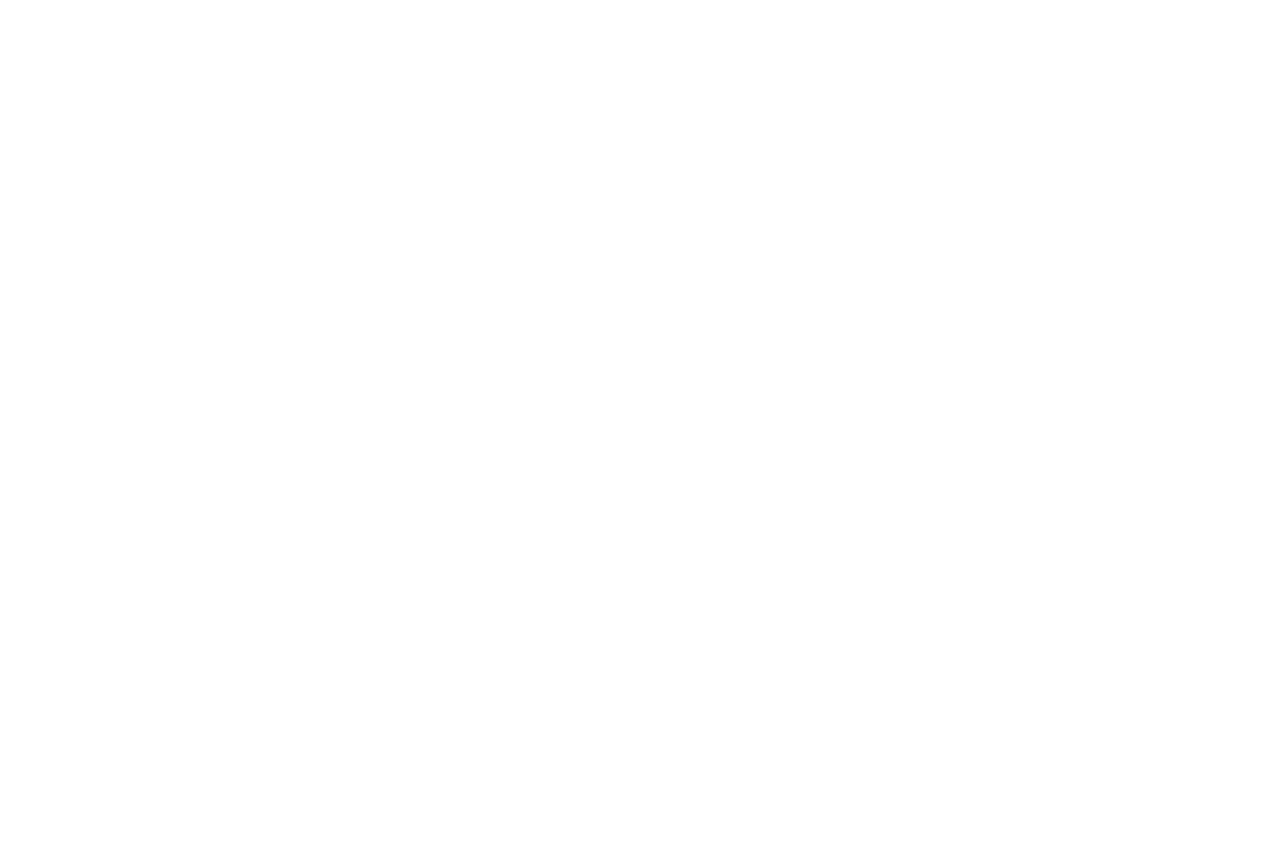
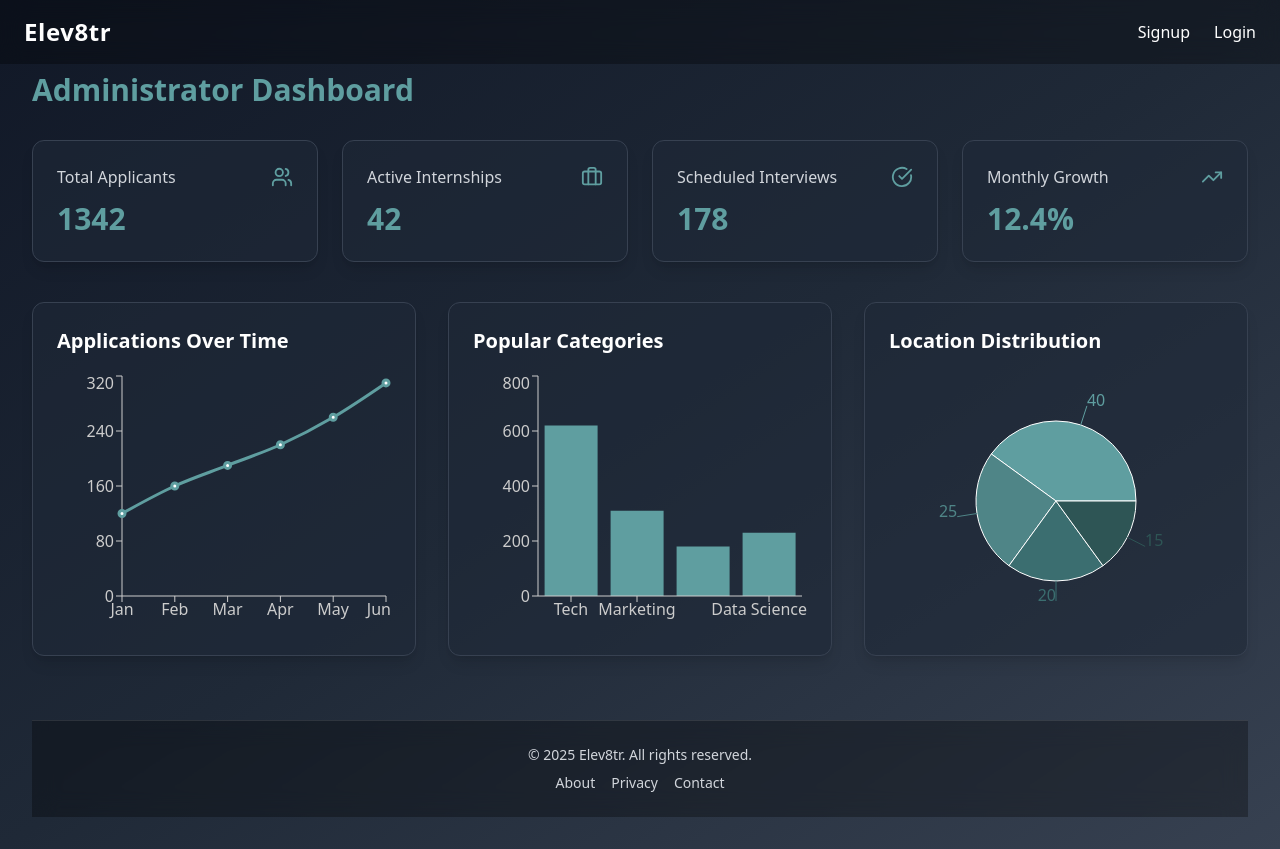
Before and after one commit to daviinaa/Elev8tr, a React (Vite) app in the folder Client/: page /AdminDashboard in a window 1280 px wide. Before the commit this address had no page. Before the commit the page ends 800 px from the top, so only its background shows below. Built offline with nearby package versions, Linux system fonts and the light colour scheme.

Commit message:
Addition of admin dashboard

```diff
--- a/Client/package.json
+++ b/Client/package.json
@@ -16,7 +16,8 @@
     "react": "^19.1.1",
     "react-dom": "^19.1.1",
     "react-icons": "^5.5.0",
-    "react-router-dom": "^7.9.3"
+    "react-router-dom": "^7.9.3",
+    "recharts": "^3.3.0"
   },
   "devDependencies": {
     "@eslint/js": "^9.36.0",
--- a/Client/src/App.jsx
+++ b/Client/src/App.jsx
@@ -7,6 +7,7 @@ import InternshipList from "./Pages/InternshipList";
 import InternshipDetails from "./Pages/InternshipDetails";
 import InternshipApply from "./Pages/InternshipApplication";
 import InternshipScheduling from "./Pages/InternshipScheduling";
+import AdminDashboard from "./Pages/AdminDashboard";
 
 function App() {
   return (
@@ -19,6 +20,7 @@ function App() {
         <Route path="/internships" element={<InternshipList />} />
         <Route path="/internships/:id" element={<InternshipDetails />} />
         <Route path="/apply/:id" element={<InternshipApply />} />
+        <Route path="/AdminDashboard" element={<AdminDashboard />} />
         <Route
           path="/internshipscheduling"
           element={<InternshipScheduling />}
--- /dev/null
+++ b/Client/src/Pages/AdminDashboard.jsx
@@ -0,0 +1,152 @@
+import Header from "../Components/Header";
+import Footer from "../Components/Footer";
+import React from "react";
+import {
+  PieChart,
+  Pie,
+  Cell,
+  BarChart,
+  Bar,
+  LineChart,
+  Line,
+  XAxis,
+  YAxis,
+  Tooltip,
+  ResponsiveContainer,
+} from "recharts";
+import { Users, Briefcase, TrendingUp, CheckCircle } from "lucide-react";
+
+export default function AdminDashboard() {
+  const theme = "#5F9EA0";
+
+  const summary = [
+    { title: "Total Applicants", value: 1342, icon: <Users size={22} /> },
+    { title: "Active Internships", value: 42, icon: <Briefcase size={22} /> },
+    {
+      title: "Scheduled Interviews",
+      value: 178,
+      icon: <CheckCircle size={22} />,
+    },
+    { title: "Monthly Growth", value: "12.4%", icon: <TrendingUp size={22} /> },
+  ];
+
+  const monthlyApps = [
+    { month: "Jan", count: 120 },
+    { month: "Feb", count: 160 },
+    { month: "Mar", count: 190 },
+    { month: "Apr", count: 220 },
+    { month: "May", count: 260 },
+    { month: "Jun", count: 310 },
+  ];
+
+  const categories = [
+    { name: "Tech", applicants: 620 },
+    { name: "Marketing", applicants: 310 },
+    { name: "Design", applicants: 180 },
+    { name: "Data Science", applicants: 230 },
+  ];
+
+  const locations = [
+    { name: "London", value: 40 },
+    { name: "Manchester", value: 25 },
+    { name: "Preston", value: 20 },
+    { name: "Blackburn", value: 15 },
+  ];
+
+  const pieColors = ["#5F9EA0", "#4f8587", "#3b6e70", "#2e5555"];
+
+  return (
+    <div className="min-h-screen bg-gradient-to-br from-gray-900 via-gray-800 to-gray-700 text-white p-8">
+      <Header />
+      <h1 className="text-3xl font-bold mb-8 mt-10 text-[#5F9EA0]">
+        Administrator Dashboard
+      </h1>
+
+      <div className="grid grid-cols-1 md:grid-cols-4 gap-6 mb-10">
+        {summary.map((card, i) => (
+          <div
+            key={i}
+            className="bg-gray-800/60 border border-gray-700 rounded-xl p-6 shadow-lg hover:shadow-[#5F9EA0]/40 transition"
+          >
+            <div className="flex items-center justify-between">
+              <span className="text-gray-300">{card.title}</span>
+              <span style={{ color: theme }}>{card.icon}</span>
+            </div>
+            <p className="text-3xl font-bold mt-3" style={{ color: theme }}>
+              {card.value}
+            </p>
+          </div>
+        ))}
+      </div>
+
+      <div className="grid grid-cols-1 lg:grid-cols-3 gap-8">
+        <div className="bg-gray-800/60 border border-gray-700 rounded-xl p-6 shadow-lg">
+          <h2 className="text-xl font-semibold mb-4">Applications Over Time</h2>
+          <ResponsiveContainer width="100%" height={260}>
+            <LineChart data={monthlyApps}>
+              <XAxis dataKey="month" stroke="#ccc" />
+              <YAxis stroke="#ccc" />
+              <Tooltip
+                contentStyle={{
+                  background: "#1f2937",
+                  border: "1px solid #5F9EA0",
+                }}
+              />
+              <Line
+                type="monotone"
+                dataKey="count"
+                stroke={theme}
+                strokeWidth={3}
+              />
+            </LineChart>
+          </ResponsiveContainer>
+        </div>
+
+        <div className="bg-gray-800/60 border border-gray-700 rounded-xl p-6 shadow-lg">
+          <h2 className="text-xl font-semibold mb-4">Popular Categories</h2>
+          <ResponsiveContainer width="100%" height={260}>
+            <BarChart data={categories}>
+              <XAxis dataKey="name" stroke="#ccc" />
+              <YAxis stroke="#ccc" />
+              <Tooltip
+                contentStyle={{
+                  background: "#1f2937",
+                  border: "1px solid #5F9EA0",
+                }}
+              />
+              <Bar dataKey="applicants" fill={theme} />
+            </BarChart>
+          </ResponsiveContainer>
+        </div>
+
+        <div className="bg-gray-800/60 border border-gray-700 rounded-xl p-6 shadow-lg">
+          <h2 className="text-xl font-semibold mb-4">Location Distribution</h2>
+          <ResponsiveContainer width="100%" height={260}>
+            <PieChart>
+              <Pie
+                data={locations}
+                cx="50%"
+                cy="50%"
+                outerRadius={80}
+                fill={theme}
+                dataKey="value"
+                label
+              >
+                {locations.map((_, i) => (
+                  <Cell key={i} fill={pieColors[i]} />
+                ))}
+              </Pie>
+              <Tooltip
+                contentStyle={{
+                  background: "#1f2937",
+                  border: "1px solid #5F9EA0",
+                }}
+              />
+            </PieChart>
+          </ResponsiveContainer>
+        </div>
+      </div>
+      <Footer />
+    </div>
+  );
+}
```
Also changed, not shown: 1 other file (tests, documents, lock files or other folders).
